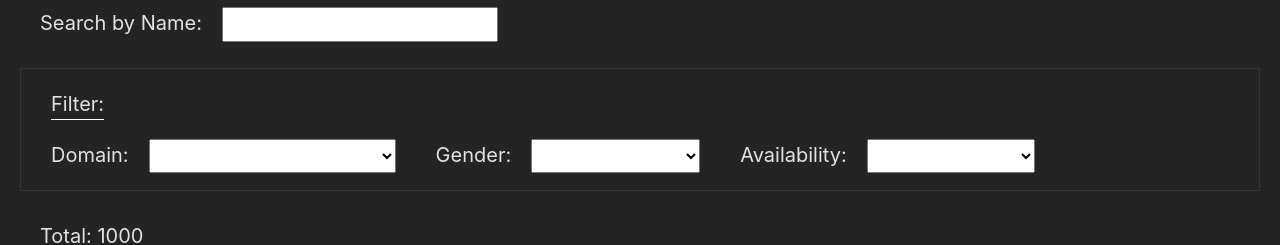
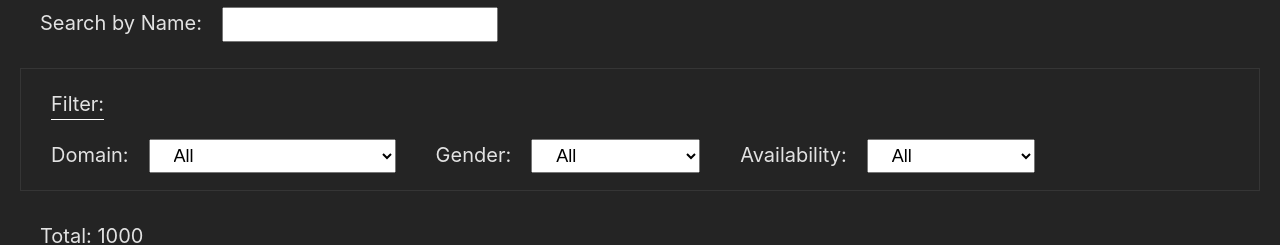
Before and after one commit to parveen232/form-team, a React (Vite) app: page / in a window 1280 px wide. Shown: the part 155-400 px from the top of the page. Built offline with nearby package versions, Linux system fonts and the light colour scheme.

Commit message:
filter functionality

```diff
--- /dev/null
+++ b/src/components/Filter.jsx
@@ -0,0 +1,101 @@
+import { useState } from "react";
+import usersData from "../data/mockdata.json";
+import fetchDomainList from "../fetchDomainList";
+import fetchGenderList from "../fetchGenderList";
+const domains = fetchDomainList(usersData);
+const genders = fetchGenderList(usersData);
+
+export default function Filter({ setFilterData, setCurrentPage }) {
+  const [domainVal, setDomainVal] = useState("all");
+  const [genderVal, setGenderVal] = useState("all");
+  const [availabilityVal, setAvailabilityVal] = useState("all");
+  const [finalVal, setFinalVal] = useState([]);
+
+  function liveFilterFun(value, filterType) {
+    setCurrentPage(1);
+    let finalFilterVal = [];
+    const filteredData = [];
+    if (filterType === "domain") {
+      setDomainVal(value);
+      finalFilterVal = [value, genderVal, availabilityVal];
+    } else if (filterType === "gender") {
+      setGenderVal(value);
+      finalFilterVal = [domainVal, value, availabilityVal];
+    } else {
+      if (value !== "all") {
+        value = JSON.parse(value);
+      }
+      setAvailabilityVal(value);
+      finalFilterVal = [domainVal, genderVal, value];
+    }
+
+    setFinalVal(finalFilterVal);
+
+    for (let user of usersData) {
+      if (
+        (finalFilterVal[0] === user.domain || finalFilterVal[0] === "all") &&
+        (finalFilterVal[1] === user.gender || finalFilterVal[1] === "all") &&
+        (finalFilterVal[2] === user.available || finalFilterVal[2] === "all")
+      ) {
+        filteredData.push(user);
+      }
+    }
+    setFilterData(filteredData);
+  }
+
+  console.log(finalVal);
+
+  return (
+    <div className="filter">
+      <span className="filter-text">Filter:</span>
+      <form
+        action=""
+        onSubmit={(e) => e.preventDefault()}
+        className="filter-form"
+      >
+        <div className="filter-domain">
+          <label htmlFor="domain">Domain:</label>
+          <select
+            name="domain"
+            id="domain"
+            onChange={(e) => liveFilterFun(e.target.value, "domain")}
+          >
+            <option value="all">All</option>
+            {domains.map((domain) => (
+              <option key={domain} value={domain}>
+                {domain}
+              </option>
+            ))}
+          </select>
+        </div>
+        <div className="filter-gender">
+          <label htmlFor="gender">Gender:</label>
+          <select
+            name="gender"
+            id="gender"
+            onChange={(e) => liveFilterFun(e.target.value, "gender")}
+          >
+            <option value="all">All</option>
+            {genders.map((gender) => (
+              <option key={gender} value={gender}>
+                {gender}
+              </option>
+            ))}
+          </select>
+        </div>
+        <div className="filter-availability">
+          <label htmlFor="availability">Availability:</label>
+          <select
+            name="availability"
+            id="availability"
+            onChange={(e) => liveFilterFun(e.target.value, "availability")}
+          >
+            <option value="all">All</option>
+            <option value={true}>Available</option>
+            <option value={false}>Not Available</option>
+          </select>
+        </div>
+      </form>
+    </div>
+  );
+}
--- a/src/components/Users.jsx
+++ b/src/components/Users.jsx
@@ -2,10 +2,9 @@ import { useState, useEffect } from "react";
 import "../styles/Users.css";
 import usersData from "../data/mockdata.json";
 import Cards from "./Cards";
-import fetchDomainList from "../fetchDomainList";
-import fetchGenderList from "../fetchGenderList";
 import Search from "./Search";
 import Pagination from "./Pagination";
+import Filter from "./Filter";
 
 export default function Users({ teamData, setTeamData }) {
   const [currentPage, setCurrentPage] = useState(1);
@@ -13,6 +12,8 @@ export default function Users({ teamData, setTeamData }) {
   const [total, setTotal] = useState(usersData.length);
   const [data, setData] = useState(usersData);
   const [searchValue, setSearchValue] = useState("");
+  const [filterData, setFilterData] = useState([]);
+  console.log(filterData);
 
   useEffect(() => {
     function pagination(data, currentPage) {
@@ -39,57 +40,19 @@ export default function Users({ teamData, setTeamData }) {
       }
       setTotal(searchingData.length);
       pagination(searchingData, currentPage);
+    } else if (filterData.length > 0) {
+      setTotal(filterData.length);
+      pagination(filterData, currentPage);
     } else {
       setTotal(usersData.length);
       pagination(usersData, currentPage);
     }
-  }, [currentPage, searchValue]);
-
-  const domains = fetchDomainList(usersData);
-  const genders = fetchGenderList(usersData);
+  }, [currentPage, searchValue, filterData]);
 
   return (
     <div>
       <Search setSearchValue={setSearchValue} setCurrentPage={setCurrentPage} />
-      <div className="filter">
-        <span className="filter-text">Filter:</span>
-        <form
-          action=""
-          onSubmit={(e) => e.preventDefault()}
-          className="filter-form"
-        >
-          <div className="filter-domain">
-            <label htmlFor="domain">Domain:</label>
-            <select name="domain" id="domain" onChange={() => liveFilterFun()}>
-              <option value=""></option>
-              {domains.map((domain) => (
-                <option key={domain} value={domain}>
-                  {domain}
-                </option>
-              ))}
-            </select>
-          </div>
-          <div className="filter-gender">
-            <label htmlFor="gender">Gender:</label>
-            <select name="gender" id="gender">
-              <option value=""></option>
-              {genders.map((gender) => (
-                <option key={gender} value={gender}>
-                  {gender}
-                </option>
-              ))}
-            </select>
-          </div>
-          <div className="filter-availability">
-            <label htmlFor="availability">Availability:</label>
-            <select name="availability" id="availability">
-              <option value=""></option>
-              <option value="male">Available</option>
-              <option value="female">Not Available</option>
-            </select>
-          </div>
-        </form>
-      </div>
+      <Filter setFilterData={setFilterData} setCurrentPage={setCurrentPage} />
       <span className="total">Total: {total}</span>
       <Cards data={data} teamData={teamData} setTeamData={setTeamData} />
       <Pagination
```
